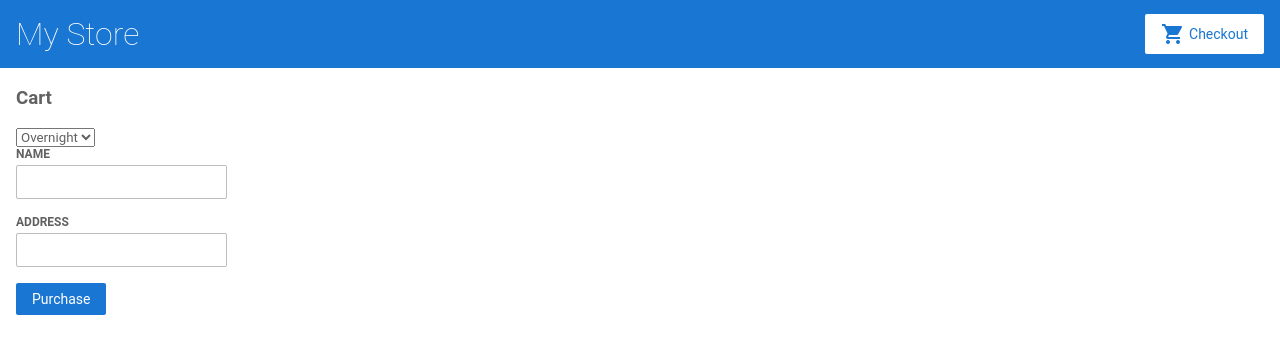
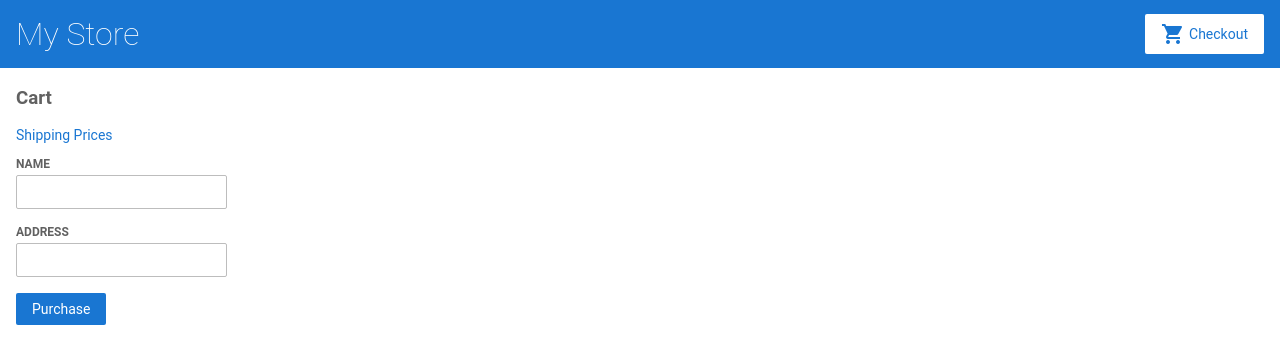
Before and after one commit to Natchaya-Yimtanom/angular-test, an Angular app: page /cart in a window 1280 px wide. Shown: the top 364 px of the page. Built offline with nearby package versions, Linux system fonts and the light colour scheme.

Commit message:
test shipping

```diff
--- a/src/app/cart/cart.component.html
+++ b/src/app/cart/cart.component.html
@@ -1,12 +1,8 @@
 <h3>Cart</h3>
 
-<!-- <p>
+<p>
   <a routerLink="/shipping">Shipping Prices</a>
-</p> -->
-
-<select type="number" [(ngModel)]="selectedLevel">
-  <option *ngFor="let price of prices" [ngValue]="price">{{price.name}}</option>
-</select>
+</p>
 
 <div class="cart-item" *ngFor="let item of items">
   <span>{{ item.name }}</span>
--- a/src/app/cart/cart.component.ts
+++ b/src/app/cart/cart.component.ts
@@ -27,11 +27,4 @@ export class CartComponent {
     this.checkoutForm.reset();
   }
 
-  prices: Array<{ num: number; name: string }> = [
-    { num: 25.99, name: 'Overnight' },
-    { num: 9.99, name: '2-Day' },
-    { num: 2.99, name: 'Postal' },
-  ];
-
-  selectedLevel = this.prices[0];
 }
--- a/src/app/shipping/shipping.component.html
+++ b/src/app/shipping/shipping.component.html
@@ -5,6 +5,8 @@
   <span>{{ shipping.price | currency }}</span>
 </div>
 
-<!-- <select type="number" [(ngModel)]="selectedLevel">
-  <option *ngFor="let price of prices" [ngValue]="price">{{price.name}}</option>
-</select> -->
+<select type="number" [(ngModel)]="selectedLevel">
+  <option *ngFor="let price of prices" [ngValue]="price">
+    {{ price.name }}
+  </option>
+</select>
--- a/src/app/shipping/shipping.component.ts
+++ b/src/app/shipping/shipping.component.ts
@@ -17,4 +17,12 @@ export class ShippingComponent {
     this.shippingCosts = this.cartService.getShippingPrices();
   }
 
+  prices: Array<{ num: number; name: string }> = [
+    { num: 25.99, name: 'Overnight' },
+    { num: 9.99, name: '2-Day' },
+    { num: 2.99, name: 'Postal' },
+  ];
+
+  selectedLevel = this.prices[0];
+
 }
```
